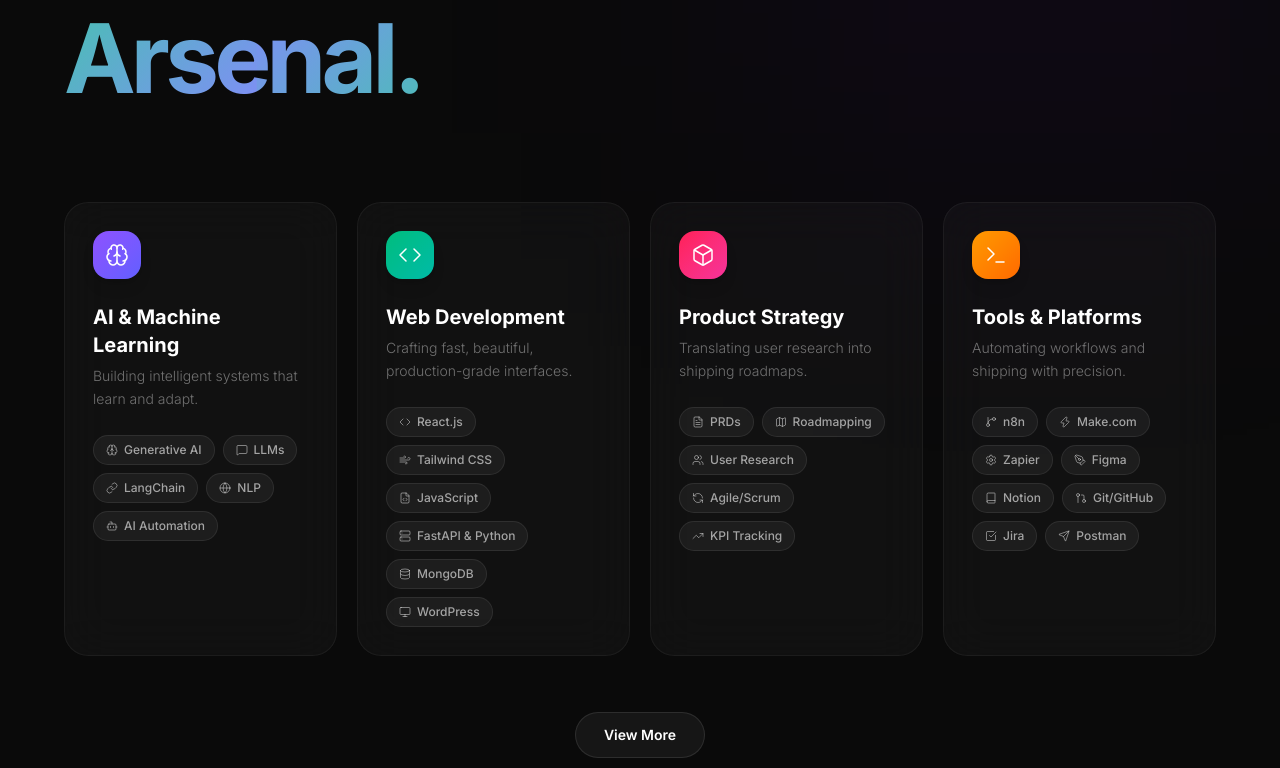
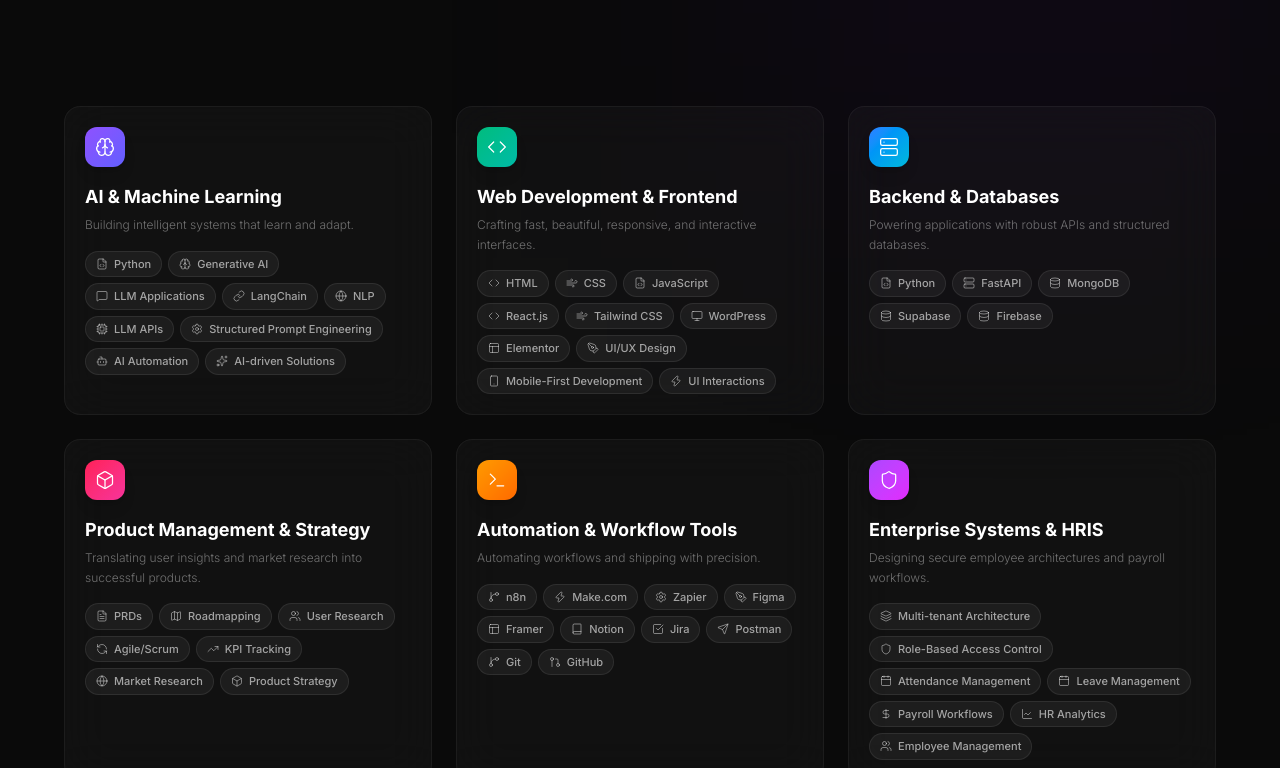
Before and after one commit to himanshu-662/portfolio-1, a React (Vite) app: page / in a window 1280 px wide. Shown: the part 4267-5035 px from the top of the page. Built offline with nearby package versions, Linux system fonts and the light colour scheme.

Commit message:
feat: update skills, projects and compact card designs

```diff
--- a/src/components/Projects.jsx
+++ b/src/components/Projects.jsx
@@ -5,6 +5,14 @@
 const PROJECTS = [
   {
     id: 1,
+    title: "DMS AI EduTech",
+    description: "Developed a full-featured educational web platform as a single-file HTML/CSS/JS application featuring a responsive design, navigation, and dynamic content rendering.",
+    img: "https://images.unsplash.com/photo-1516321318423-f06f85e504b3?auto=format&fit=crop&q=80&w=1200",
+    color: "from-red-600/20 to-orange-600/10",
+    borderColor: "border-red-500/20",
+  },
+  {
+    id: 2,
     title: "Margam AI",
     description: "LLM-powered study abroad assistant with intelligent guidance and action planning.",
     img: "https://images.unsplash.com/photo-1677442136019-21780ecad995?auto=format&fit=crop&q=80&w=1200",
@@ -13,7 +21,7 @@
     demoLink: "https://ai.yourmargam.com/",
   },
   {
-    id: 2,
+    id: 3,
     title: "Restaurant Platform",
     description: "Fast, conversion-focused restaurant UI built with premium animations and modern layout.",
     img: "https://images.unsplash.com/photo-1555396273-367ea4eb4db5?auto=format&fit=crop&q=80&w=1200",
@@ -22,7 +30,7 @@
     demoLink: "https://himanshu-662.github.io/restaurant-landing/",
   },
   {
-    id: 3,
+    id: 4,
     title: "Study Abroad Funnel",
     description: "High-intent acquisition funnel designed for clarity, lead conversion, and engagement.",
     img: "https://images.unsplash.com/photo-1517048676732-d65bc937f952?auto=format&fit=crop&q=80&w=1200",
@@ -31,7 +39,7 @@
     demoLink: "https://cyan-beaver-592842.hostingersite.com/",
   },
   {
-    id: 4,
+    id: 5,
     title: "Personal Portfolio",
     description: "Modern developer portfolio experience with fast animations, product highlights, and lead capture.",
     img: "https://images.unsplash.com/photo-1517248135467-4c7edcad34c4?auto=format&fit=crop&q=80&w=1200",
@@ -48,10 +56,10 @@
       whileInView={{ opacity: 1, y: 0 }}
       viewport={{ once: true, margin: "-80px" }}
       transition={{ delay: i * 0.12, duration: 0.7, ease: [0.16, 1, 0.3, 1] }}
-      className={`group relative flex flex-col rounded-[2rem] overflow-hidden border border-white/10 ${project.borderColor} bg-gradient-to-br ${project.color} backdrop-blur-xl shadow-[0_20px_80px_-40px_rgba(15,23,42,0.65)] transition-all duration-500 hover:-translate-y-1`}
+      className={`group relative flex flex-col rounded-2xl overflow-hidden border border-white/10 ${project.borderColor} bg-gradient-to-br ${project.color} backdrop-blur-xl shadow-[0_20px_80px_-40px_rgba(15,23,42,0.65)] transition-all duration-500 hover:-translate-y-1`}
     >
       {/* Image */}
-      <div className="relative w-full aspect-[5/4] overflow-hidden">
+      <div className="relative w-full aspect-[16/10] overflow-hidden">
         <div className="absolute inset-0 bg-[#0a0a0a] animate-pulse" />
         <img
           src={project.img}
@@ -63,10 +71,10 @@
       </div>
 
       {/* Body */}
-      <div className="flex flex-col flex-grow p-7 gap-4">
+      <div className="flex flex-col flex-grow p-5 gap-3.5">
         <div>
-          <h3 className="text-2xl font-bold text-white mb-2">{project.title}</h3>
-          <p className="text-sm text-white/70 leading-relaxed">{project.description}</p>
+          <h3 className="text-xl font-bold text-white mb-1.5">{project.title}</h3>
+          <p className="text-[13px] text-white/60 leading-relaxed">{project.description}</p>
         </div>
 
         {project.demoLink && (
@@ -75,7 +83,7 @@
               href={project.demoLink}
               target="_blank"
               rel="noopener noreferrer"
-              className="inline-flex items-center justify-center w-full px-4 py-3 rounded-full bg-white/10 text-sm font-semibold text-white border border-white/10 hover:bg-white/15 transition-colors duration-300"
+              className="inline-flex items-center justify-center w-full px-4 py-2.5 rounded-full bg-white/10 text-xs font-semibold text-white border border-white/10 hover:bg-white/15 transition-colors duration-300"
             >
               View Live Demo
             </a>
@@ -106,13 +114,12 @@
         >
           <p className="text-xs tracking-widest uppercase text-indigo-400 font-semibold mb-5">Work</p>
           <h2 className="text-6xl md:text-8xl font-black tracking-tighter text-white leading-none">
-            Selected<br />
-            <span className="gradient-text">Projects.</span>
+            Selected <span className="gradient-text">Projects.</span>
           </h2>
         </motion.div>
 
         {/* Grid */}
-        <div className="grid grid-cols-1 md:grid-cols-4 gap-6">
+        <div className="grid grid-cols-1 md:grid-cols-2 lg:grid-cols-3 gap-6">
           {PROJECTS.map((p, i) => (
             <ProjectCard key={p.id} project={p} i={i} />
           ))}
--- a/src/components/Skills.jsx
+++ b/src/components/Skills.jsx
@@ -4,7 +4,9 @@
   Code, Wind, FileCode, Server, Database, Monitor,
   FileText, Map, Users, RefreshCcw, TrendingUp,
   GitBranch, Zap, PenTool, Layout, Book, CheckSquare,
-  Send, GitPullRequest, Box, Terminal, Settings
+  Send, GitPullRequest, Box, Terminal, Settings,
+  Sparkles, Cpu, Smartphone, Layers, Shield, Calendar,
+  DollarSign, LineChart
 } from "lucide-react";
 
 const CATEGORIES = [
@@ -12,61 +14,103 @@
     title: "AI & Machine Learning",
     desc: "Building intelligent systems that learn and adapt.",
     skills: [
+      { name: "Python", icon: FileCode },
       { name: "Generative AI", icon: Brain },
-      { name: "LLMs", icon: MessageSquare },
+      { name: "LLM Applications", icon: MessageSquare },
       { name: "LangChain", icon: Link },
       { name: "NLP", icon: Globe },
+      { name: "LLM APIs", icon: Cpu },
+      { name: "Structured Prompt Engineering", icon: Settings },
       { name: "AI Automation", icon: Bot },
+      { name: "AI-driven Solutions", icon: Sparkles },
     ],
     gradient: "from-violet-500 to-indigo-500",
     glow: "rgba(139,92,246,0.15)",
     Icon: Brain,
   },
   {
-    title: "Web Development",
-    desc: "Crafting fast, beautiful, production-grade interfaces.",
+    title: "Web Development & Frontend",
+    desc: "Crafting fast, beautiful, responsive, and interactive interfaces.",
     skills: [
+      { name: "HTML", icon: Code },
+      { name: "CSS", icon: Wind },
+      { name: "JavaScript", icon: FileCode },
       { name: "React.js", icon: Code },
       { name: "Tailwind CSS", icon: Wind },
-      { name: "JavaScript", icon: FileCode },
-      { name: "FastAPI & Python", icon: Server },
-      { name: "MongoDB", icon: Database },
       { name: "WordPress", icon: Monitor },
+      { name: "Elementor", icon: Layout },
+      { name: "UI/UX Design", icon: PenTool },
+      { name: "Mobile-First Development", icon: Smartphone },
+      { name: "UI Interactions", icon: Zap },
     ],
     gradient: "from-emerald-500 to-teal-500",
     glow: "rgba(52,211,153,0.12)",
     Icon: Code,
   },
   {
-    title: "Product Strategy",
-    desc: "Translating user research into shipping roadmaps.",
+    title: "Backend & Databases",
+    desc: "Powering applications with robust APIs and structured databases.",
+    skills: [
+      { name: "Python", icon: FileCode },
+      { name: "FastAPI", icon: Server },
+      { name: "MongoDB", icon: Database },
+      { name: "Supabase", icon: Database },
+      { name: "Firebase", icon: Database },
+    ],
+    gradient: "from-blue-500 to-cyan-500",
+    glow: "rgba(59,130,246,0.12)",
+    Icon: Server,
+  },
+  {
+    title: "Product Management & Strategy",
+    desc: "Translating user insights and market research into successful products.",
     skills: [
       { name: "PRDs", icon: FileText },
       { name: "Roadmapping", icon: Map },
       { name: "User Research", icon: Users },
       { name: "Agile/Scrum", icon: RefreshCcw },
       { name: "KPI Tracking", icon: TrendingUp },
+      { name: "Market Research", icon: Globe },
+      { name: "Product Strategy", icon: Box },
     ],
     gradient: "from-rose-500 to-pink-500",
     glow: "rgba(244,63,94,0.12)",
     Icon: Box,
   },
   {
-    title: "Tools & Platforms",
+    title: "Automation & Workflow Tools",
     desc: "Automating workflows and shipping with precision.",
     skills: [
       { name: "n8n", icon: GitBranch },
       { name: "Make.com", icon: Zap },
       { name: "Zapier", icon: Settings },
       { name: "Figma", icon: PenTool },
+      { name: "Framer", icon: Layout },
       { name: "Notion", icon: Book },
-      { name: "Git/GitHub", icon: GitPullRequest },
       { name: "Jira", icon: CheckSquare },
       { name: "Postman", icon: Send },
+      { name: "Git", icon: GitBranch },
+      { name: "GitHub", icon: GitPullRequest },
     ],
     gradient: "from-amber-500 to-orange-500",
     glow: "rgba(245,158,11,0.12)",
     Icon: Terminal,
+  },
+  {
+    title: "Enterprise Systems & HRIS",
+    desc: "Designing secure employee architectures and payroll workflows.",
+    skills: [
+      { name: "Multi-tenant Architecture", icon: Layers },
+      { name: "Role-Based Access Control", icon: Shield },
+      { name: "Attendance Management", icon: Calendar },
+      { name: "Leave Management", icon: Calendar },
+      { name: "Payroll Workflows", icon: DollarSign },
+      { name: "HR Analytics", icon: LineChart },
+      { name: "Employee Management", icon: Users },
+    ],
+    gradient: "from-purple-500 to-fuchsia-500",
+    glow: "rgba(168,85,247,0.15)",
+    Icon: Shield,
   },
 ];
 
@@ -77,28 +121,28 @@
       whileInView={{ opacity: 1, y: 0 }}
       viewport={{ once: true, margin: "-40px" }}
       transition={{ delay: i * 0.1, duration: 0.6, ease: [0.16, 1, 0.3, 1] }}
-      className="group relative rounded-3xl p-7 border border-white/5 bg-white/[0.03] backdrop-blur-xl transition-all duration-500 overflow-hidden hover:border-white/10 hover:-translate-y-1"
+      className="group relative rounded-2xl p-5 border border-white/5 bg-white/[0.03] backdrop-blur-xl transition-all duration-500 overflow-hidden hover:border-white/10 hover:-translate-y-1"
       style={{ boxShadow: `0 0 0 0 ${cat.glow}` }}
     >
       {/* Hover glow */}
       <div
-        className="absolute -inset-px rounded-3xl opacity-0 group-hover:opacity-100 transition-opacity duration-500 pointer-events-none"
+        className="absolute -inset-px rounded-2xl opacity-0 group-hover:opacity-100 transition-opacity duration-500 pointer-events-none"
         style={{ background: `radial-gradient(circle at 50% 0%, ${cat.glow}, transparent 70%)` }}
       />
 
       {/* Icon */}
-      <div className={`w-12 h-12 rounded-2xl bg-gradient-to-br ${cat.gradient} flex items-center justify-center mb-6 shadow-lg`}>
-        <cat.Icon className="w-6 h-6 text-white" strokeWidth={1.5} />
+      <div className={`w-10 h-10 rounded-xl bg-gradient-to-br ${cat.gradient} flex items-center justify-center mb-4 shadow-lg`}>
+        <cat.Icon className="w-5 h-5 text-white" strokeWidth={1.5} />
       </div>
 
-      <h3 className="text-xl font-bold text-white mb-1.5">{cat.title}</h3>
-      <p className="text-white/40 text-sm font-light mb-6 leading-relaxed">{cat.desc}</p>
+      <h3 className="text-lg font-bold text-white mb-1">{cat.title}</h3>
+      <p className="text-white/40 text-xs font-light mb-4 leading-relaxed">{cat.desc}</p>
 
-      <div className="flex flex-wrap gap-2">
+      <div className="flex flex-wrap gap-1.5">
         {cat.skills.map((skill) => (
           <span
             key={skill.name}
-            className="inline-flex items-center gap-1.5 px-3 py-1.5 rounded-full bg-white/5 border border-white/8 text-xs text-white/60 font-medium hover:bg-white/10 transition-colors cursor-default"
+            className="inline-flex items-center gap-1.5 px-2.5 py-1 rounded-full bg-white/5 border border-white/8 text-[11px] text-white/60 font-medium hover:bg-white/10 transition-colors cursor-default"
           >
             <skill.icon className="w-3 h-3" strokeWidth={1.5} />
             {skill.name}
@@ -125,12 +169,11 @@
         >
           <p className="text-xs tracking-widest uppercase text-violet-400 font-semibold mb-5">Capabilities</p>
           <h2 className="text-6xl md:text-8xl font-black tracking-tighter text-white leading-none">
-            Technical<br />
-            <span className="gradient-text">Arsenal.</span>
+            Technical <span className="gradient-text">Arsenal.</span>
           </h2>
         </motion.div>
 
-        <div className="grid grid-cols-1 sm:grid-cols-2 lg:grid-cols-4 gap-5">
+        <div className="grid grid-cols-1 md:grid-cols-2 lg:grid-cols-3 gap-6">
           {CATEGORIES.map((cat, i) => (
             <SkillCard key={cat.title} cat={cat} i={i} />
           ))}
```
Also changed, not shown: 5 other files (tests, documents, lock files or other folders).
